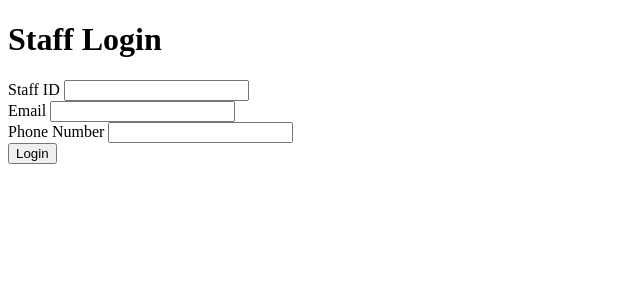
After one commit to bpanny/Personal-Healthcare-System-Software, a Flask app: page / in a window 1280 px wide. The commit adds this page. Shown: the top 300 px of the page, without its empty margins (0-640 px from the left). Run offline with Flask 3, Linux system fonts and the light colour scheme.

Commit message:
Final Report Version

```diff
--- a/app.py
+++ b/app.py
@@ -6,6 +6,32 @@ from uploader import connect_to_db
 # Initialize Flask app
 app = Flask(__name__)
 app.secret_key = "software"
+
+@app.route('/', methods=['GET', 'POST'])
+def staff_login():
+    if request.method == 'POST':
+        staff_id = request.form['staff_id']
+        staff_email = request.form['staff_email']
+        staff_phone = request.form['staff_phone']
+
+        # Check if the entered credentials match a staff record in the database
+        connection = connect_to_db()
+        cursor = connection.cursor()
+        cursor.execute("""
+            SELECT * FROM staff
+            WHERE staff_id = %s AND staff_email = %s AND staff_phone = %s
+        """, (staff_id, staff_email, staff_phone))
+        staff = cursor.fetchone()
+        cursor.close()
+
+        if staff:
+            flash("Logged in successfully!")
+            return redirect(url_for('add_interaction'))
+        else:
+            flash("Invalid staff credentials!")
+
+    return render_template('staff_login.html')
+
 
 # Route and function for staff adding interaction
 @app.route('/add_interaction', methods=['GET', 'POST'])
@@ -46,5 +72,7 @@ def add_interaction():
 
     return render_template('add_interaction.html')
 
+app.url_map.strict_slashes = False
+
 if __name__ == '__main__':
     app.run(debug=True)
--- /dev/null
+++ b/templates/layout.html
@@ -0,0 +1,12 @@
+<!DOCTYPE html>
+<html lang="en">
+<head>
+    <!-- ... -->
+</head>
+<body>
+    <div class="container">
+        {% block content %}
+        {% endblock %}
+    </div>
+</body>
+</html>
--- /dev/null
+++ b/templates/staff_login.html
@@ -0,0 +1,20 @@
+{% extends 'layout.html' %}
+
+{% block content %}
+    <h1>Staff Login</h1>
+    <form method="POST">
+        <div class="form-group">
+            <label for="staff_id">Staff ID</label>
+            <input type="number" name="staff_id" class="form-control" required>
+        </div>
+        <div class="form-group">
+            <label for="staff_email">Email</label>
+            <input type="email" name="staff_email" class="form-control" required>
+        </div>
+        <div class="form-group">
+            <label for="staff_phone">Phone Number</label>
+            <input type="text" name="staff_phone" class="form-control" required>
+        </div>
+        <button type="submit" class="btn btn-primary">Login</button>
+    </form>
+{% endblock %}
```
Also changed, not shown: emergency_manager.py (+50 -4 lines), setup_tables.py (+9 -13 lines), stream_shots.py (+4 -4 lines), templates/add_interaction.html (+4 -8 lines).
